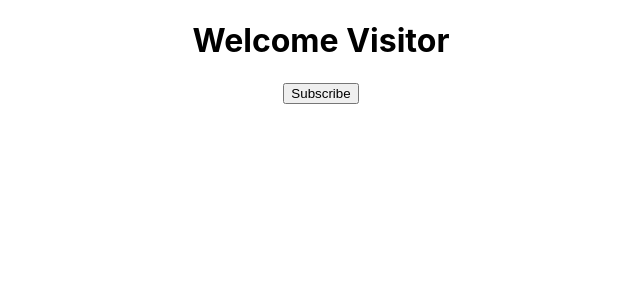
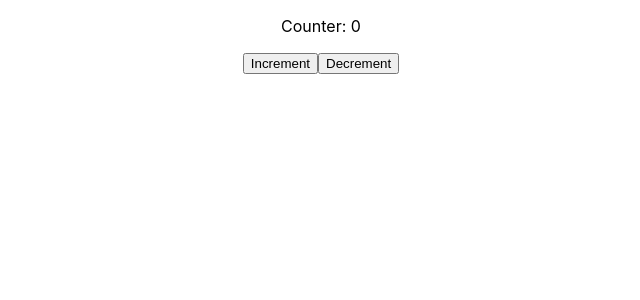
Before and after one commit to ReactJSTutorial/hello-world, a React (Create React App) app: page / in a window 1280 px wide. Shown: the top 300 px of the page, without its empty margins (319-959 px from the left). Built offline with nearby package versions, Linux system fonts and the light colour scheme.

Commit message:
11 - setState

```diff
--- a/src/App.js
+++ b/src/App.js
@@ -2,10 +2,12 @@ import Greet from 'components/greet/Greet';
 import Welcome from 'components/welcome/Welcome';
 import './App.css';
 import Message from 'components/message/Message';
+import Counter from 'components/counter/Counter';
 
 function App() {
   return (
     <div className="App">
+      <Counter/>
       {/* <Greet name="Bruce" heroName="Batman">
         <p>This is children props</p>
       </Greet>
@@ -13,8 +15,8 @@ function App() {
         <button>Action</button>
       </Greet>
       <Welcome name="Bruce" heroName="Batman"/>
-      <Welcome name="Clark" heroName="Superman"/> */}
-      <Message />
+      <Welcome name="Clark" heroName="Superman"/>
+      <Message />*/}
     </div>
   );
 }
--- /dev/null
+++ b/src/components/counter/Counter.js
@@ -0,0 +1,37 @@
+import React, { Component } from 'react'
+import * as R from 'ramda'
+
+class Counter extends Component {
+
+    constructor(props) {
+        super(props)
+        this.state = {
+            count: 0
+        }
+    }
+
+    increment = () => {
+        this.setState((prevState, props) => ({
+            count: R.inc(R.path(['count'], prevState))
+        }))
+    }
+
+    decrement = () => {
+        this.setState((prevState) => ({
+            count: R.dec(R.path(['count'], prevState))
+        }))
+    }
+
+
+  render() {
+    return (
+      <div>
+        <p>Counter: {R.path(['count'], this.state)}</p>
+        <button onClick={ () => this.increment()}>Increment</button>
+        <button onClick={ () => this.decrement()}>Decrement</button>
+      </div>
+    )
+  }
+}
+
+export default Counter
```
Also changed, not shown: 1 other file (tests, documents, lock files or other folders).
